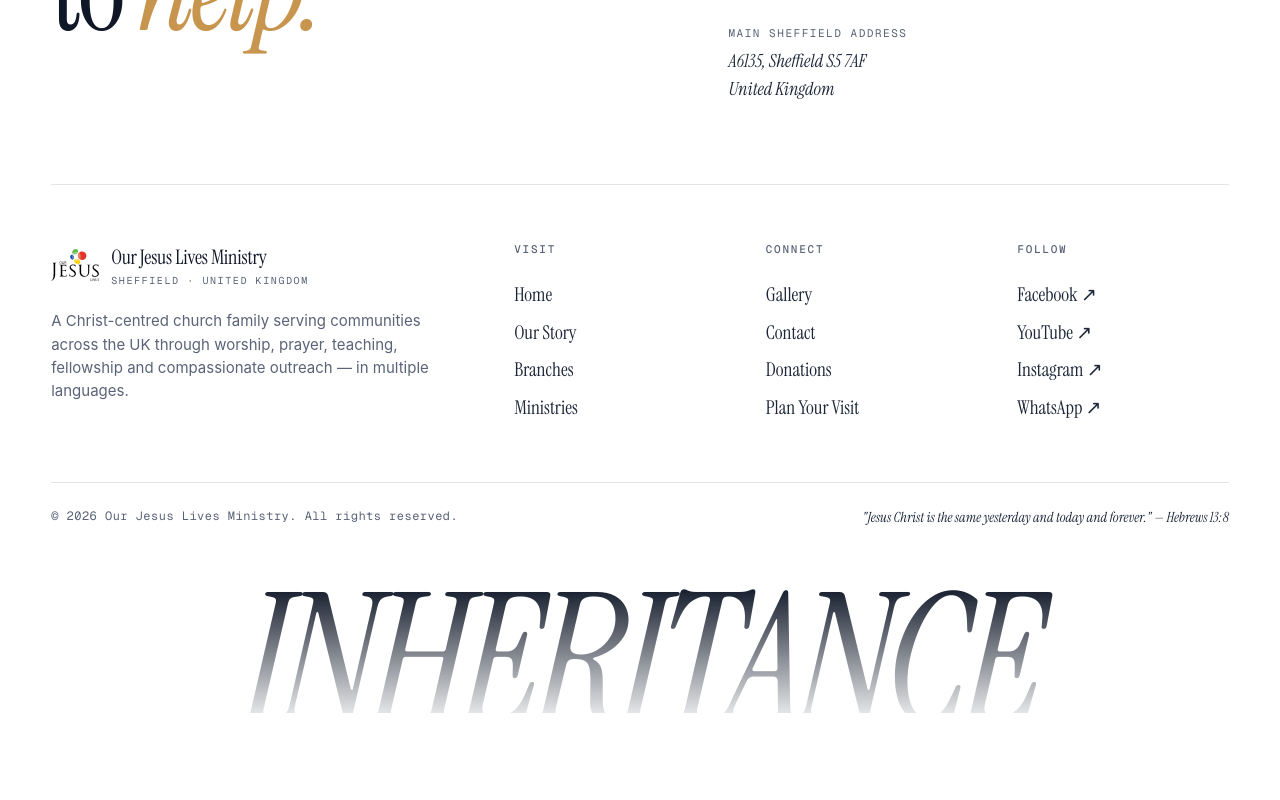
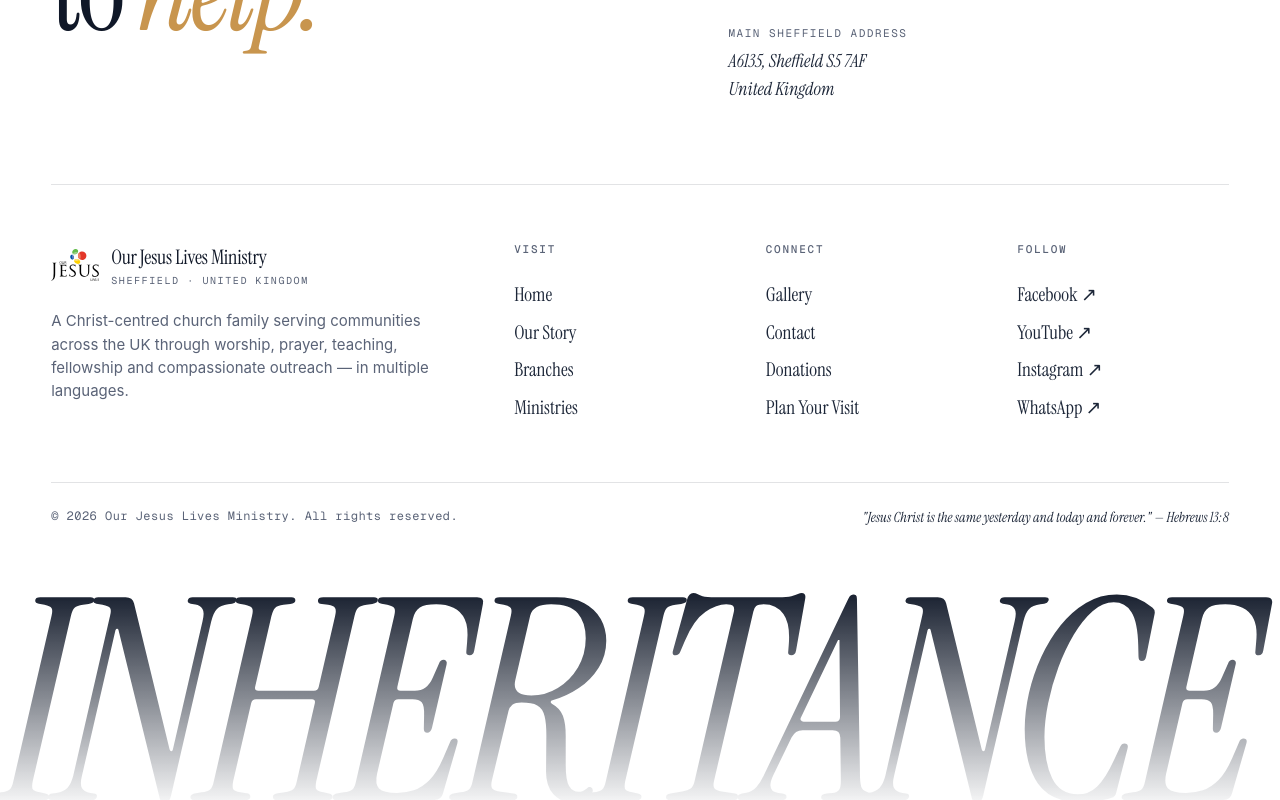
Before and after one commit to ourjesuslives2026/ourjesuslives, a React (Vite) app: page / in a window 1280 px wide. Shown: the part 9078-9878 px from the top of the page. Before the commit the page ends 9791 px from the top, so only its background shows below. Built offline with nearby package versions, Linux system fonts and the light colour scheme; a web font is replaced by a local one.

Commit message:
Make INHERITANCE text fill full footer width edge to edge
Co-Authored-By: Claude Sonnet 4.6 <noreply@anthropic.com>

```diff
--- a/src/index.css
+++ b/src/index.css
@@ -825,10 +825,10 @@ body:not(.nav-scrolled) .nav__links a.is-active { background: rgba(255,255,255,0
   font-family: var(--f-serif);
   font-weight: 400;
   font-style: italic;
-  font-size: clamp(60px, 14vw, 210px);
+  font-size: 22vw;
   line-height: 0.85;
   letter-spacing: -0.04em;
-  text-align: center;
+  text-align: left;
   margin: 32px calc(-1 * var(--pad)) -24px;
   color: transparent;
   background: linear-gradient(180deg, var(--c-ink) 0%, transparent 95%);
```
